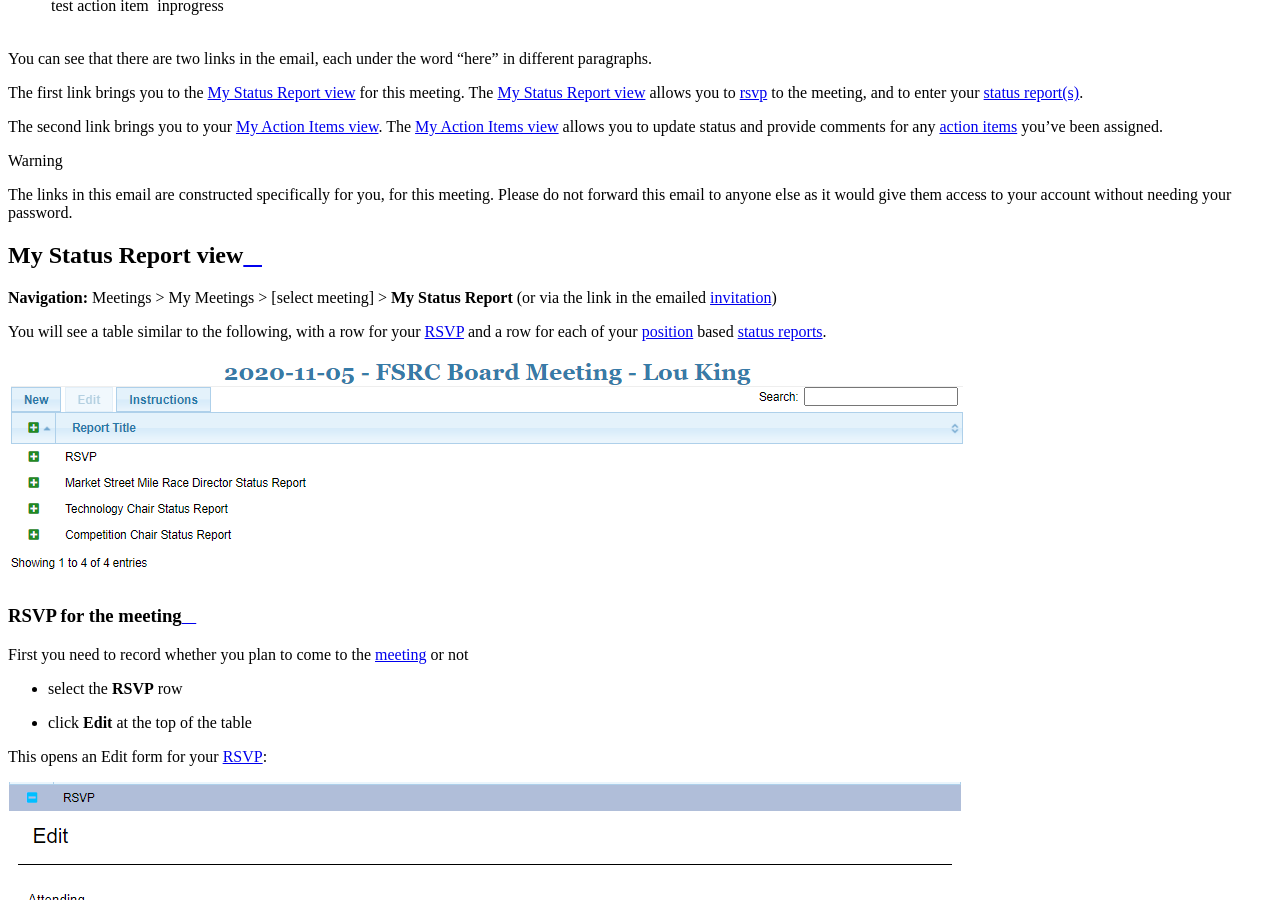
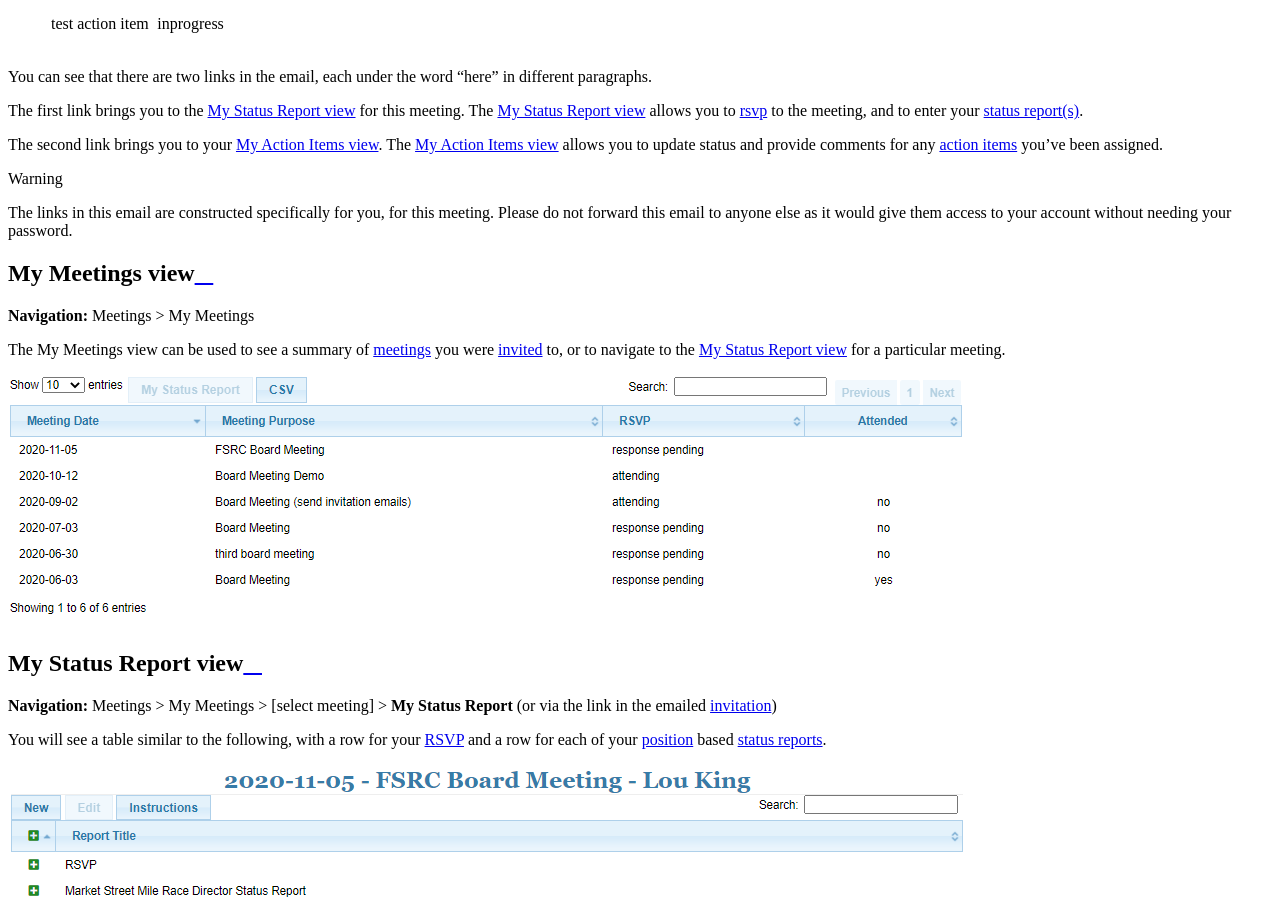
Before and after one commit to louking/members, a Sphinx documentation site: the page built from docs/meetings-member-guide.rst, in a window 1280 px wide and 900 px high, scrolled down 2695 px. Built offline with Sphinx 7.4.7 and the Read the Docs theme 2.0.0, drawn with Linux system fonts in a browser that asks for light colours.

```diff
--- a/docs/meetings-member-guide.rst
+++ b/docs/meetings-member-guide.rst
@@ -41,6 +41,20 @@ status and provide comments for any :term:`action items <action item>` you've be
 .. warning::
     The links in this email are constructed specifically for you, for this meeting. Please do not forward this
     email to anyone else as it would give them access to your account without needing your password.
+
+
+.. _My Meetings view:
+
+My Meetings view
+======================
+**Navigation:** Meetings > My Meetings
+
+The My Meetings view can be used to see a summary of :term:`meetings <meeting>` you were :term:`invited <invite>` to,
+or to navigate to the :ref:`My Status Report view` for a particular meeting.
+
+.. image:: images/my-meetings-view.*
+    :align: center
+
 
 .. _My Status Report view:
 
```
Also changed, not shown: docs/images/my-meetings-view.png (added), 1 other file.
